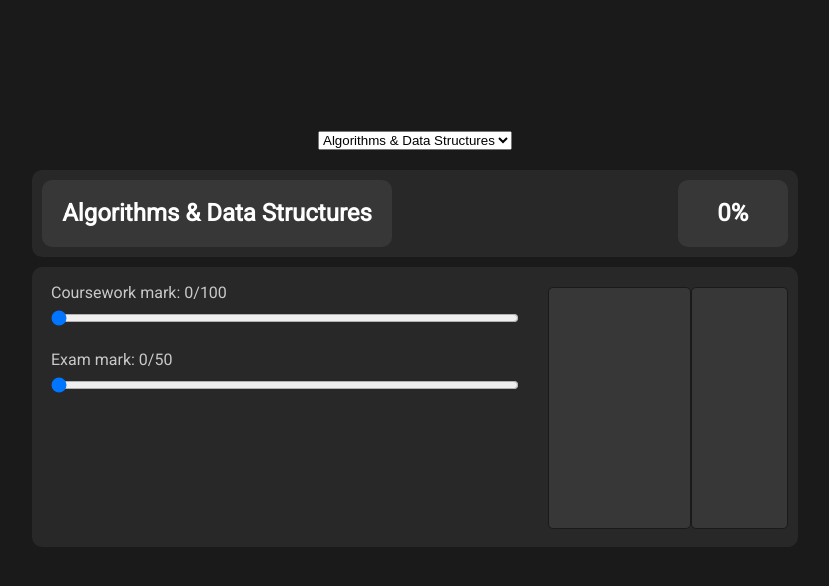
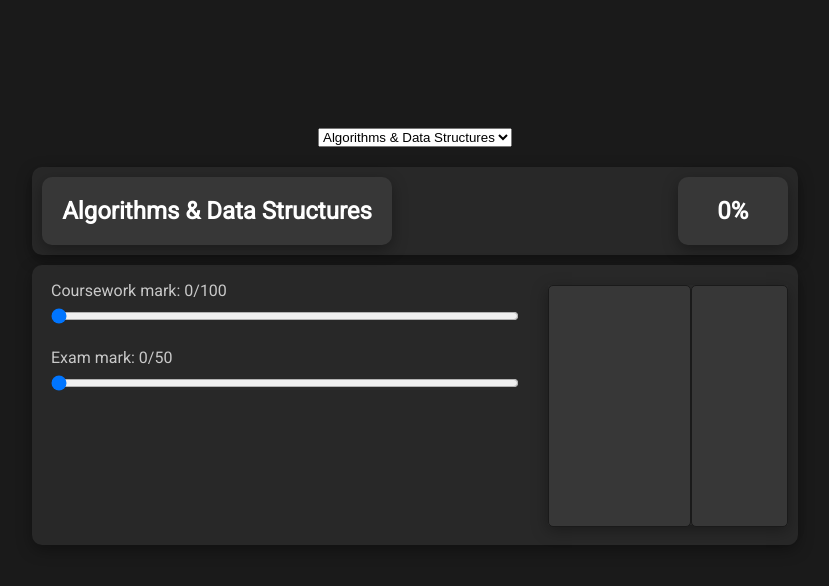
Before and after one commit to eeoooue/grade-calculator, a plain HTML site: page index.html in a window 1280 px wide. Shown: the whole page, without its empty margins (225-1054 px from the left). Drawn offline with Linux system fonts and the light colour scheme.

Commit message:
box shadows & css tweaks

```diff
--- a/style.css
+++ b/style.css
@@ -6,15 +6,17 @@ body {
     flex-direction: column;
     align-items: center;
     justify-content: center;
-    height: 100vh;
     margin: 0;
     background-color: #1A1A1A;
     color: white;
     color: rgba(255,255,255,0.75);
 }
 
+#course-selector {
+    margin-top: 10vw;
+}
+
 .course-container {
-
     display: flex;
     flex-direction: column;
 }
@@ -33,6 +35,7 @@ body {
     flex-direction: row;
     justify-content: space-between;
     border-radius: 10px;
+    box-shadow: rgba(0, 0, 0, 0.35) 0px 5px 15px;
 }
 
 .title-ele {
@@ -43,6 +46,7 @@ body {
     padding: 0px 20px;
     min-width: 70px;
     text-align: center;
+    box-shadow: rgba(0, 0, 0, 0.35) 0px 5px 15px;
 }
 
 .content-box {
@@ -53,6 +57,7 @@ body {
     justify-content: space-between;
     background-color: #282828;
     border-radius: 10px;
+    box-shadow: rgba(0, 0, 0, 0.35) 0px 5px 15px;
 }
 
 .grade-graph {
@@ -61,6 +66,7 @@ body {
     width: 30vh;
     display: flex;
     flex-direction: row;
+    box-shadow: rgba(0, 0, 0, 0.35) 0px 5px 15px;
 }
 
 .grade-bar {
```
